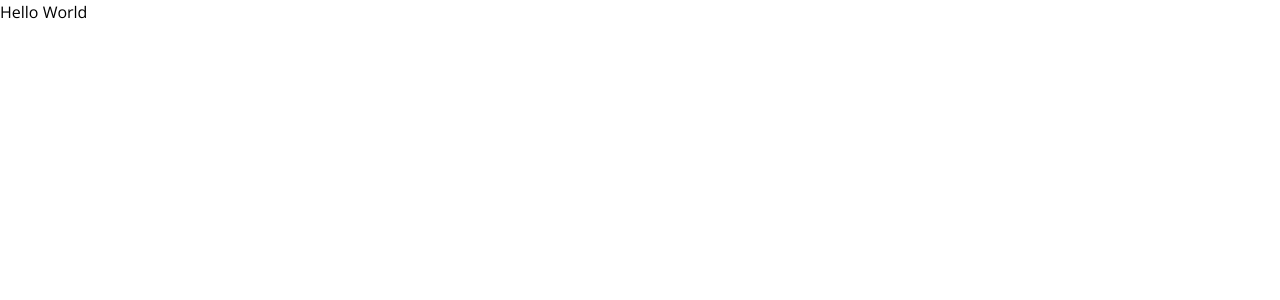
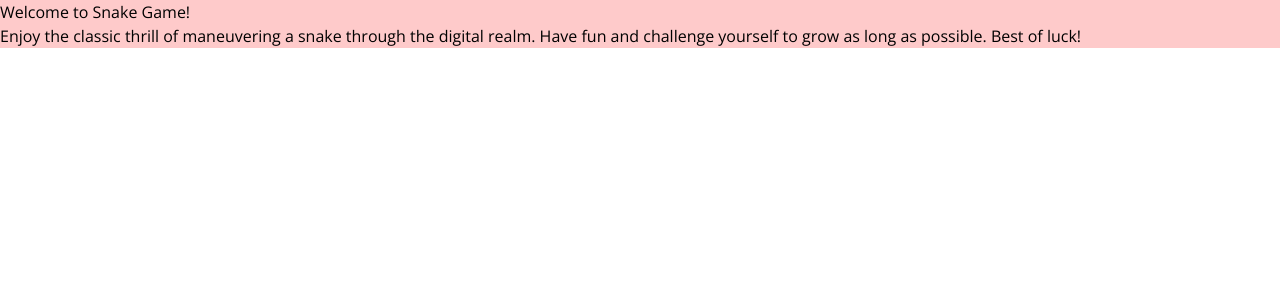
Before and after one commit to Lu-Smith/snake_game_vue_tailwindcss, a Vue app: page / in a window 1280 px wide. Shown: the top 300 px of the page. Built offline with nearby package versions, Linux system fonts and the light colour scheme.

Commit message:
Updated content of App.vue

```diff
--- a/src/App.vue
+++ b/src/App.vue
@@ -2,7 +2,8 @@
 </script>
 
 <template>
-  <div>
-    Hello World
+  <div class="bg-red-200">
+    <h1>Welcome to Snake Game! </h1>
+    <p>Enjoy the classic thrill of maneuvering a snake through the digital realm. Have fun and challenge yourself to grow as long as possible. Best of luck!</p>
   </div>
 </template>
```
